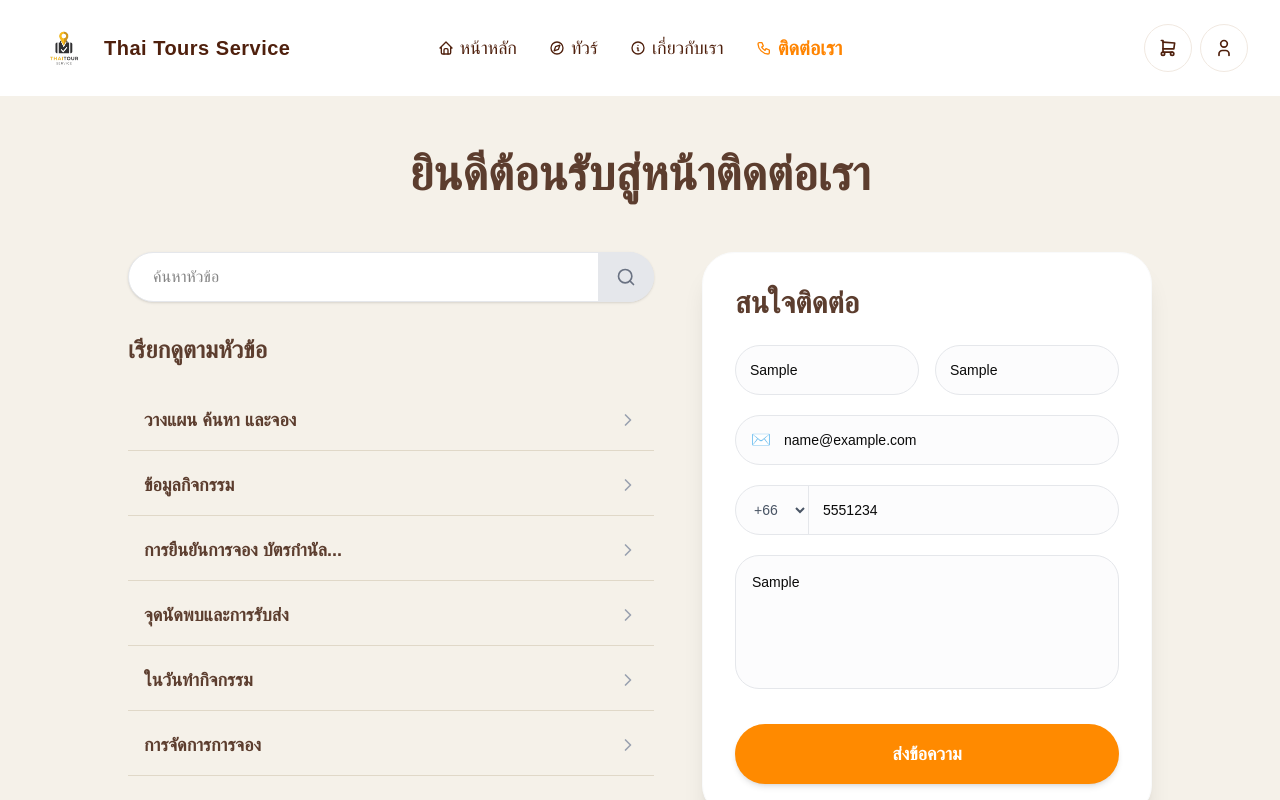
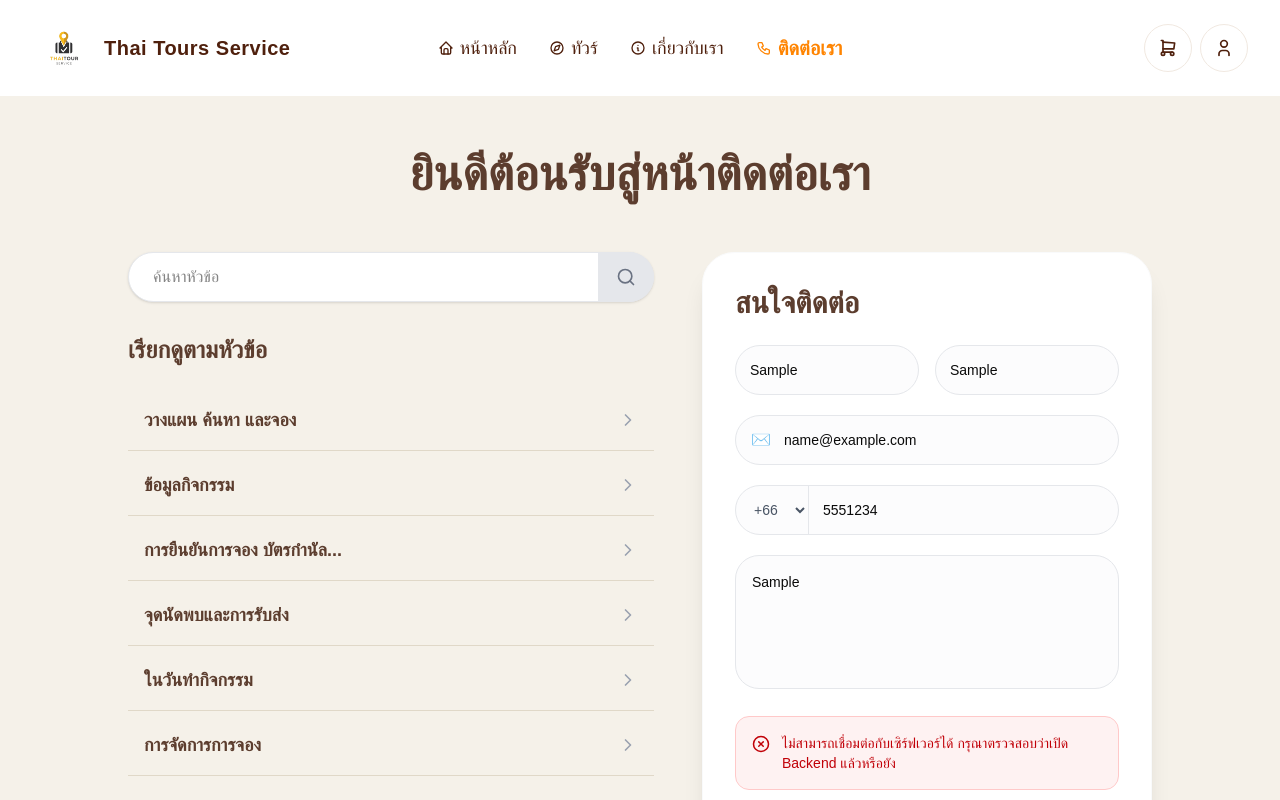
Before and after one commit to psu6810110135/final_porj, a React app in the folder project/frontend/: page /contact in a window 1280 px wide. Both pictures are taken after typing "Sample", "Sample", "name@example.com", "5551234", "Sample" into the empty fields and a click on the button "ส่งข้อความ". Shown: the top 800 px of the page. Built offline with nearby package versions, Linux system fonts and the light colour scheme; no server answers; the HTML template or start-up script is replaced by a standard one.

Commit message:
feat: ContactPage add

```diff
--- a/project/frontend/src/pages/ContactPage.tsx
+++ b/project/frontend/src/pages/ContactPage.tsx
@@ -1,9 +1,23 @@
-import { Search, ChevronRight } from "lucide-react";
+import { useState, useEffect } from "react";
+import { Search, ChevronRight, Loader2, CheckCircle2, XCircle } from "lucide-react"; // 👈 เพิ่ม Icon แจ้งเตือน
 
 import Navbar from "../components/Navbar";
 import Footer from "@/components/Footer";
 
 const ContactPage = () => {
+  const [formData, setFormData] = useState({
+    firstName: "",
+    lastName: "",
+    email: "",
+    phoneCode: "+66",
+    phoneNumber: "",
+    message: ""
+  });
+
+  const [isSubmitting, setIsSubmitting] = useState(false);
+  const [submitStatus, setSubmitStatus] = useState<"idle" | "success" | "error">("idle");
+  const [statusMessage, setStatusMessage] = useState(""); // State สำหรับเก็บข้อความแจ้งเตือน
+
   const topics = [
     "วางแผน ค้นหา และจอง",
     "ข้อมูลกิจกรรม",
@@ -17,6 +31,66 @@ const ContactPage = () => {
     "เกี่ยวกับ การรับคำแนะนำของคุณ",
   ];
 
+  // เคลียร์ข้อความสำเร็จอัตโนมัติเมื่อผ่านไป 5 วินาที
+  useEffect(() => {
+    if (submitStatus === "success") {
+      const timer = setTimeout(() => {
+        setSubmitStatus("idle");
+        setStatusMessage("");
+      }, 5000);
+      return () => clearTimeout(timer);
+    }
+  }, [submitStatus]);
+
+  const handleChange = (e: React.ChangeEvent<HTMLInputElement | HTMLTextAreaElement | HTMLSelectElement>) => {
+    setFormData({
+      ...formData,
+      [e.target.name]: e.target.value
+    });
+  };
+
+  const handleSubmit = async (e: React.FormEvent) => {
+    e.preventDefault();
+    setIsSubmitting(true);
+    setSubmitStatus("idle");
+    setStatusMessage("");
+
+    try {
+      const formattedData = {
+        first_name: formData.firstName,
+        last_name: formData.lastName,
+        email: formData.email,
+        phone: `${formData.phoneCode}${formData.phoneNumber}`,
+        message: formData.message
+      };
+
+      const response = await fetch("http://localhost:3000/api/v1/tickets", {
+        method: "POST",
+        headers: {
+          "Content-Type": "application/json",
+        },
+        body: JSON.stringify(formattedData),
+      });
+
+      if (response.ok) {
+        setSubmitStatus("success");
+        setStatusMessage("ส่งข้อความสำเร็จ! ทีมงานจะติดต่อกลับโดยเร็วที่สุด");
+        setFormData({
+          firstName: "", lastName: "", email: "", phoneCode: "+66", phoneNumber: "", message: ""
+        });
+      } else {
+        setSubmitStatus("error");
+        setStatusMessage("เกิดข้อผิดพลาดในการส่งข้อความ กรุณาลองใหม่อีกครั้ง");
+      }
+    } catch (error) {
+      console.error("Error submitting form:", error);
+      setSubmitStatus("error");
+      setStatusMessage("ไม่สามารถเชื่อมต่อกับเซิร์ฟเวอร์ได้ กรุณาตรวจสอบว่าเปิด Backend แล้วหรือยัง");
+    } finally {
+      setIsSubmitting(false);
+    }
+  };
+
   return (
     <div className="min-h-screen bg-[#F5F1E9] flex flex-col">
       <Navbar activePage="contact" />
@@ -29,6 +103,7 @@ const ContactPage = () => {
 
           <div className="flex flex-col lg:flex-row gap-8 lg:gap-12">
 
+            {/* ซ้าย: หัวข้อ */}
             <div className="flex-1 order-2 lg:order-1">
               <div className="relative mb-6 md:mb-8">
                 <input
@@ -55,39 +130,99 @@ const ContactPage = () => {
               </div>
             </div>
 
+            {/* ขวา: ฟอร์มติดต่อ */}
             <div className="w-full lg:w-[450px] shrink-0 order-1 lg:order-2">
               <div className="bg-white p-6 md:p-8 rounded-[1.5rem] md:rounded-[2rem] shadow-xl border border-gray-50 lg:sticky lg:top-28">
                 <h2 className="text-2xl md:text-3xl font-extrabold text-[#5C3D2E] mb-6">สนใจติดต่อ</h2>
 
-                <form className="space-y-4 md:space-y-5" onSubmit={(e) => e.preventDefault()}>
+                <form className="space-y-4 md:space-y-5" onSubmit={handleSubmit}>
                   <div className="flex flex-col sm:flex-row gap-3 md:gap-4">
-                    <input type="text" placeholder="ชื่อจริง" className="flex-1 min-w-0 p-3.5 rounded-2xl md:rounded-full border border-gray-200 focus:outline-none focus:ring-2 focus:ring-[#FF8A00] text-sm bg-gray-50/50" />
-                    <input type="text" placeholder="นามสกุล" className="flex-1 min-w-0 p-3.5 rounded-2xl md:rounded-full border border-gray-200 focus:outline-none focus:ring-2 focus:ring-[#FF8A00] text-sm bg-gray-50/50" />
+                    <input
+                      type="text"
+                      name="firstName"
+                      value={formData.firstName}
+                      onChange={handleChange}
+                      placeholder="ชื่อจริง"
+                      required
+                      className="flex-1 min-w-0 p-3.5 rounded-2xl md:rounded-full border border-gray-200 focus:outline-none focus:ring-2 focus:ring-[#FF8A00] text-sm bg-gray-50/50"
+                    />
+                    <input
+                      type="text"
+                      name="lastName"
+                      value={formData.lastName}
+                      onChange={handleChange}
+                      placeholder="นามสกุล"
+                      required
+                      className="flex-1 min-w-0 p-3.5 rounded-2xl md:rounded-full border border-gray-200 focus:outline-none focus:ring-2 focus:ring-[#FF8A00] text-sm bg-gray-50/50"
+                    />
                   </div>
 
                   <div className="relative">
-                    <input type="email" placeholder="อีเมลของคุณ" className="w-full p-3.5 pl-12 rounded-2xl md:rounded-full border border-gray-200 focus:outline-none focus:ring-2 focus:ring-[#FF8A00] text-sm bg-gray-50/50" />
+                    <input
+                      type="email"
+                      name="email"
+                      value={formData.email}
+                      onChange={handleChange}
+                      placeholder="อีเมลของคุณ"
+                      required
+                      className="w-full p-3.5 pl-12 rounded-2xl md:rounded-full border border-gray-200 focus:outline-none focus:ring-2 focus:ring-[#FF8A00] text-sm bg-gray-50/50"
+                    />
                     <span className="absolute left-4 top-1/2 -translate-y-1/2 text-gray-400">✉️</span>
                   </div>
 
                   <div className="flex border border-gray-200 rounded-2xl md:rounded-full overflow-hidden focus-within:ring-2 focus-within:ring-[#FF8A00] bg-gray-50/50">
-                    <select className="bg-transparent p-3.5 text-sm border-r border-gray-200 outline-none text-gray-600 font-medium cursor-pointer">
-                      <option>+66</option>
+                    <select
+                      name="phoneCode"
+                      value={formData.phoneCode}
+                      onChange={handleChange}
+                      className="bg-transparent p-3.5 text-sm border-r border-gray-200 outline-none text-gray-600 font-medium cursor-pointer"
+                    >
+                      <option value="+66">+66</option>
                     </select>
-                    <input type="tel" placeholder="หมายเลขโทรศัพท์" className="flex-1 p-3.5 text-sm outline-none bg-transparent" />
+                    <input
+                      type="tel"
+                      name="phoneNumber"
+                      value={formData.phoneNumber}
+                      onChange={handleChange}
+                      placeholder="หมายเลขโทรศัพท์"
+                      required
+                      className="flex-1 p-3.5 text-sm outline-none bg-transparent"
+                    />
                   </div>
 
                   <textarea
+                    name="message"
+                    value={formData.message}
+                    onChange={handleChange}
                     placeholder="เราจะช่วยคุณได้อย่างไร?"
                     rows={5}
+                    required
                     className="w-full p-4 rounded-[1.2rem] md:rounded-[1.5rem] border border-gray-200 focus:outline-none focus:ring-2 focus:ring-[#FF8A00] text-sm resize-none bg-gray-50/50"
                   ></textarea>
 
+                  {/* ส่วนกล่องข้อความแจ้งเตือน (ซ่อนถ้าไม่มีสถานะ) */}
+                  {submitStatus !== "idle" && (
+                    <div className={`p-4 rounded-xl flex items-start gap-3 text-sm font-medium ${
+                      submitStatus === "success" ? "bg-green-50 text-green-700 border border-green-200" : "bg-red-50 text-red-700 border border-red-200"
+                    }`}>
+                      {submitStatus === "success" ? <CheckCircle2 className="shrink-0 mt-0.5" size={18} /> : <XCircle className="shrink-0 mt-0.5" size={18} />}
+                      <p>{statusMessage}</p>
+                    </div>
+                  )}
+
                   <button
                     type="submit"
-                    className="w-full mt-2 bg-[#FF8A00] hover:bg-[#e67c00] text-white font-bold py-3.5 md:py-4 rounded-full transition-all text-lg shadow-md hover:shadow-lg active:scale-95"
+                    disabled={isSubmitting}
+                    className="w-full mt-2 bg-[#FF8A00] hover:bg-[#e67c00] text-white font-bold py-3.5 md:py-4 rounded-full transition-all text-lg shadow-md hover:shadow-lg active:scale-95 flex justify-center items-center gap-2 disabled:opacity-70 disabled:cursor-not-allowed"
                   >
-                    ส่งข้อความ
+                    {isSubmitting ? (
+                      <>
+                        <Loader2 className="animate-spin" size={20} />
+                        กำลังส่ง...
+                      </>
+                    ) : (
+                      "ส่งข้อความ"
+                    )}
                   </button>
                 </form>
               </div>
```
